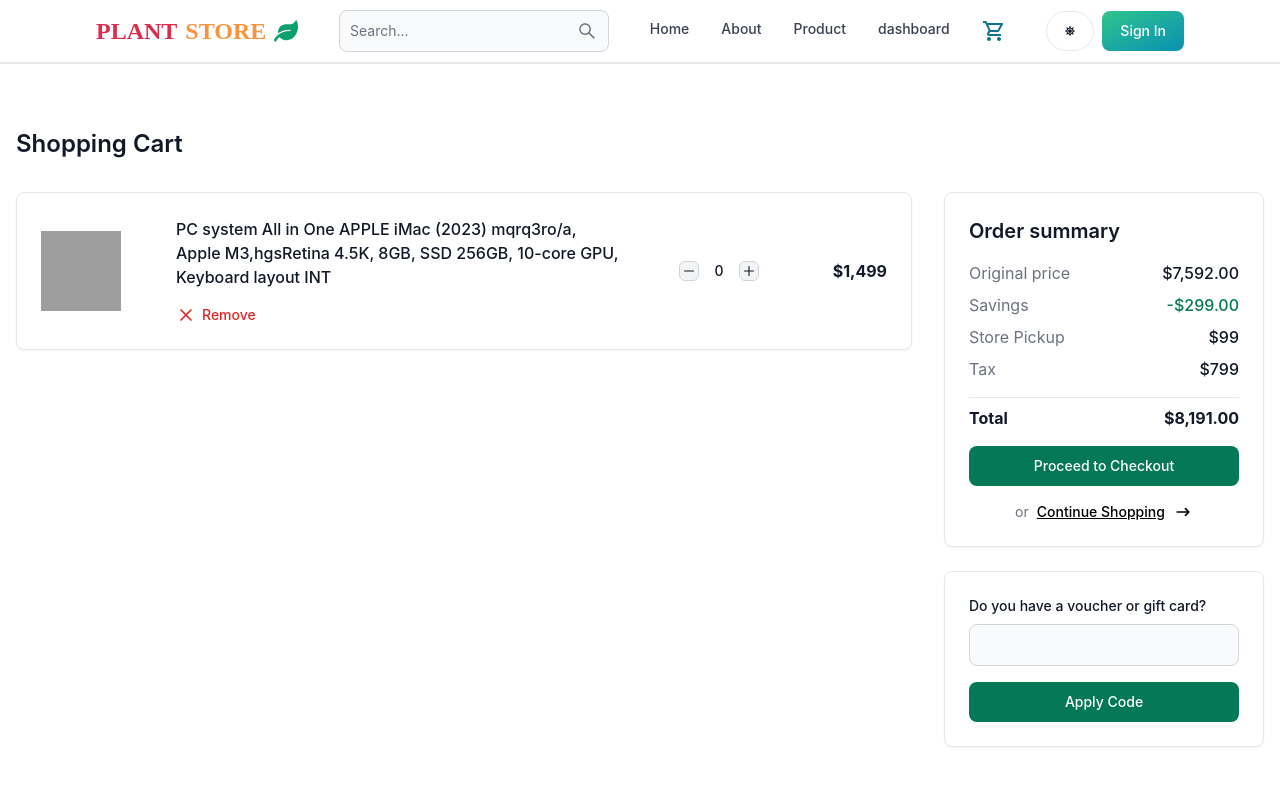
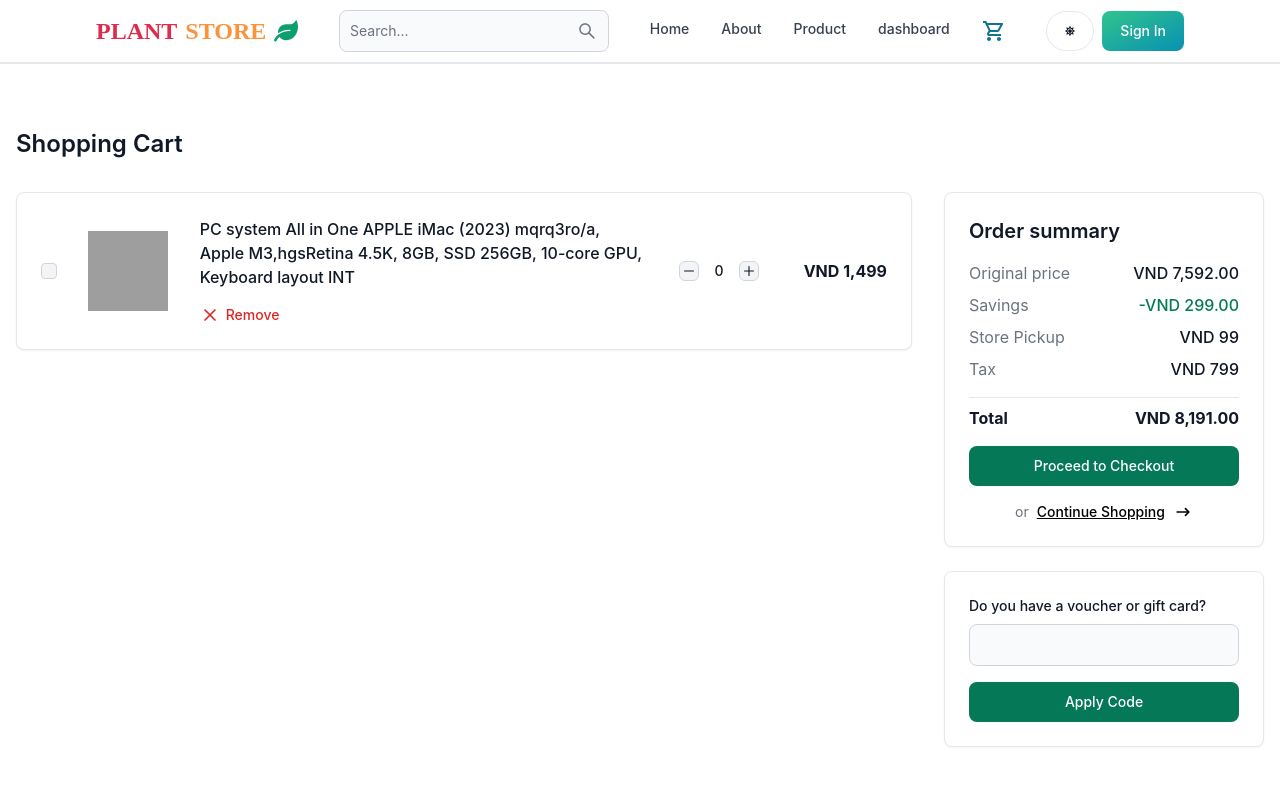
Before and after one commit to viet-tinh1/SEP490_FALL24_OPMS, a React (Vite) app in the folder client/: page /cart in a window 1280 px wide. Shown: the top 800 px of the page. Built offline with nearby package versions, Linux system fonts and the light colour scheme; grey boxes are pictures that could not be loaded; a web font is replaced by a local one.

Commit message:
Update CheckBox Cart

```diff
--- a/client/src/components/Dashproduct.jsx
+++ b/client/src/components/Dashproduct.jsx
@@ -137,7 +137,7 @@
                 <Table.Cell className="py-4 flex space-x-2">
                   {/* Edit Button */}
                   <Button  size="sm" color="info" onClick={() => handleEdit(user)}>
-                    <MdEdit className="mr-2" /> Edit
+                    <MdEdit  className="mr-2" /> Edit
                   </Button>
                   {/* Delete Button */}
                   <Button  size="sm" color="failure" onClick={() => handleDelete(user)}>
--- a/client/src/pages/Cart.jsx
+++ b/client/src/pages/Cart.jsx
@@ -1,3 +1,4 @@
+import { Checkbox } from "flowbite-react";
 import { useState } from "react";
 export default function Cart() {
   const [quantity, setQuantity] = useState(0);
@@ -21,6 +22,7 @@
             <div className="space-y-6">
               <div className="rounded-lg border border-gray-200 bg-white p-4 shadow-sm dark:border-gray-700 dark:bg-gray-800 md:p-6">
                 <div className="space-y-4 md:flex md:items-center md:justify-between md:gap-6 md:space-y-0">
+                 <Checkbox/>
                   <a href="#" className="shrink-0 md:order-1">
                     <img
                       className="h-20 w-20 dark:hidden"
@@ -93,7 +95,7 @@
                     </div>
                     <div className="text-end md:order-4 md:w-32">
                       <p className="text-base font-bold text-gray-900 dark:text-white">
-                        $1,499
+                        VND 1,499
                       </p>
                     </div>
                   </div>
@@ -152,7 +154,7 @@
                       Original price
                     </dt>
                     <dd className="text-base font-medium text-gray-900 dark:text-white">
-                      $7,592.00
+                      VND 7,592.00
                     </dd>
                   </dl>
 
@@ -161,7 +163,7 @@
                       Savings
                     </dt>
                     <dd className="text-base font-medium text-green-600">
-                      -$299.00
+                      -VND 299.00
                     </dd>
                   </dl>
 
@@ -170,7 +172,7 @@
                       Store Pickup
                     </dt>
                     <dd className="text-base font-medium text-gray-900 dark:text-white">
-                      $99
+                      VND 99
                     </dd>
                   </dl>
 
@@ -179,7 +181,7 @@
                       Tax
                     </dt>
                     <dd className="text-base font-medium text-gray-900 dark:text-white">
-                      $799
+                      VND 799
                     </dd>
                   </dl>
                 </div>
@@ -189,7 +191,7 @@
                     Total
                   </dt>
                   <dd className="text-base font-bold text-gray-900 dark:text-white">
-                    $8,191.00
+                    VND 8,191.00
                   </dd>
                 </dl>
               </div>
@@ -206,7 +208,7 @@
                   or
                 </span>
                 <a
-                  href="#"
+                  href="/product"
                   className="inline-flex items-center gap-2 text-sm font-medium text-primary-700 underline hover:no-underline dark:text-primary-500"
                 >
                   Continue Shopping
--- a/client/src/pages/Product.jsx
+++ b/client/src/pages/Product.jsx
@@ -171,7 +171,7 @@
                 key={product.id}
                 className="bg-white shadow-md hover:shadow-lg transition-shadow overflow-hidden rounded-lg w-full sm:w-[200px] h-auto"
               >
-                <Link>
+                <Link >
                   <div className="relative p-2.5 overflow-hidden rounded-xl bg-clip-border">
                     <img
                       src={product.productImage} // Use the dynamic product image
--- /dev/null
+++ b/client/src/pages/ProductDetail.jsx
@@ -0,0 +1,6 @@
+
+export default function ProductDetail() {
+  return (
+    <div>ProductDetail</div>
+  )
+}
```
